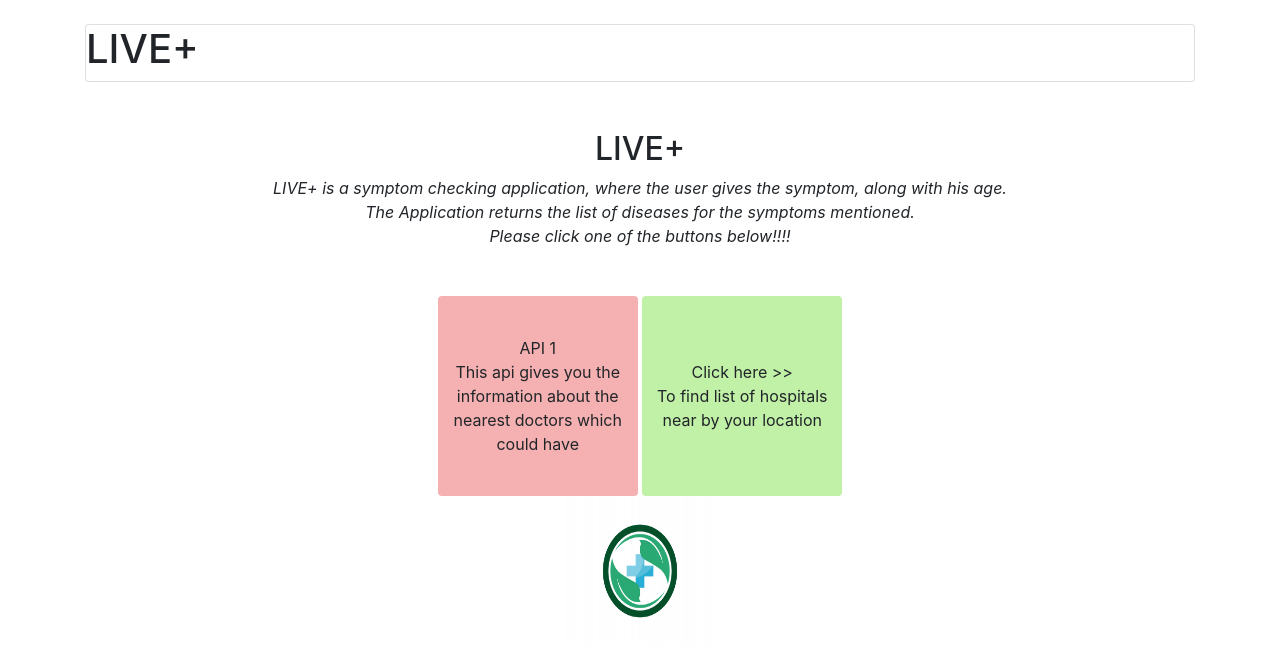
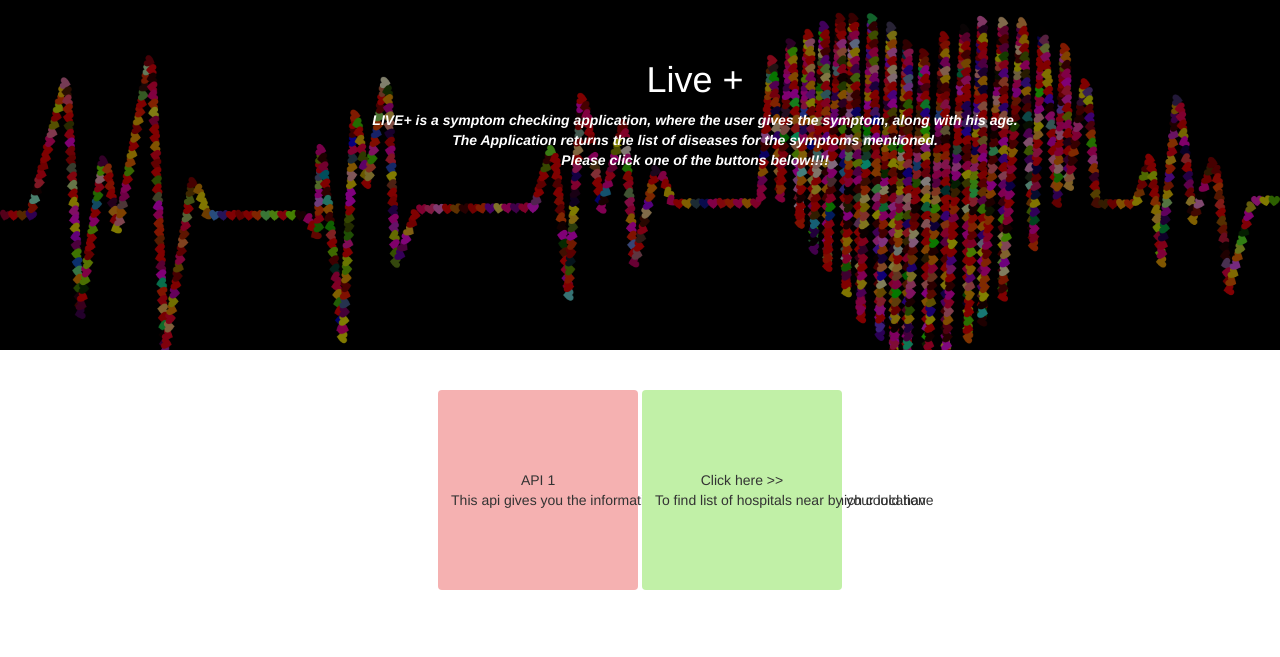
Before and after one commit to Sukanya-Kothapally/FullStack-Project, a Flask app: page / in a window 1280 px wide. Shown: the top 657 px of the page. Run offline with Flask 2, Linux system fonts and the light colour scheme; parts of the project's set-up code (start-up, migrations or seed data) failed here and were passed over; some libraries are stand-ins or nearby versions.

Commit message:
live+ background image and few fixes

```diff
--- a/templates/index.html
+++ b/templates/index.html
@@ -2,34 +2,40 @@
 <html lang="en">
     <head>
         <meta charset="utf-8">
-        <meta name="viewport" content="width=device-width, initial-scale=1, shrink-to-fit=no">
-        <meta http-equiv="x-ua-compatible" content="ie=edge">
         <title> Live+ </title>
-        <link rel="stylesheet" href="https://maxcdn.bootstrapcdn.com/font-awesome/4.7.0/css/font-awesome.min.css">
-        <script type="text/javascript" src="https://www.gstatic.com/charts/loader.js"></script>
-        <link rel="stylesheet" href="https://stackpath.bootstrapcdn.com/bootstrap/4.4.1/css/bootstrap.min.css" integrity="sha384-Vkoo8x4CGsO3+Hhxv8T/Q5PaXtkKtu6ug5TOeNV6gBiFeWPGFN9MuhOf23Q9Ifjh" crossorigin="anonymous">
         <script src="https://stackpath.bootstrapcdn.com/bootstrap/4.4.1/js/bootstrap.min.js" integrity="sha384-wfSDF2E50Y2D1uUdj0O3uMBJnjuUD4Ih7YwaYd1iqfktj0Uod8GCExl3Og8ifwB6"   crossorigin="anonymous"></script>
+        <link rel="stylesheet" href='https://maxcdn.bootstrapcdn.com/bootstrap/3.3.6/css/bootstrap.min.css'>
         <link href="{{ url_for('static', filename='css/index.css') }}" rel="stylesheet">
+
     </head>
-    <body onload="initialise()">
-        <br>
+    <body>
+        <div class="container-fluid">
+            <div class="row">
+                <div class="col-xs-12 center">
+                    <img class="img-responsive" src="static/images/live+.png" alt="">
+                    <div class="container">
+                        <div class="row">
+                            <br><br>
+                            <center>
+                            <h1>Live +</h1>
+                            <p><i>LIVE+ is a symptom checking application, where the user gives the symptom, along with his age.<br>
+                          The Application returns the list of diseases for the symptoms mentioned.<br>
+                          Please click one of the buttons below!!!!</i>
+                            </p>
+                            </center>
+                        </div>
+                    </div>
+                </div>
+            </div>
+        </div>
         <div class="container">
-           <div class="card" id="card">
-        <h1>LIVE+</h1>
-        </div>
             <center>
                 <br><br>
-                <h2>LIVE+</h2>
-                <div><i>LIVE+ is a symptom checking application, where the user gives the symptom, along with his age.<br> The Application returns the list of diseases for the symptoms mentioned.<br>Please click one of the buttons below!!!!</i></div>
-                <br><br>
-                <button type="button"  class="btn" id="first" style="height:200px;width:200px" onclick="location.href='/live+/one';">API 1 </br> <span> This api gives you the information about the nearest doctors which could have</span></button>
+                <button type="button"  class="btn" id="first" style="height:200px;width:200px" onclick="location.href='/live+/symptom-checker.html';">API 1 </br> <span> This api gives you the information about the nearest doctors which could have</span></button>
                 <button type="button"  class="btn" id="second" style="height:200px;width:200px" onclick="location.href='/live+/location';">Click here >> </br> <span>To find list of hospitals near by your location</span></button>
-
-
-
             </center>
         </div>
-        <center><img src="static/images/plusicon.jpg" alt="plUSSYMBOL" id="plusimg"></center>
         <br>
+
     </body>
 </html>
```
